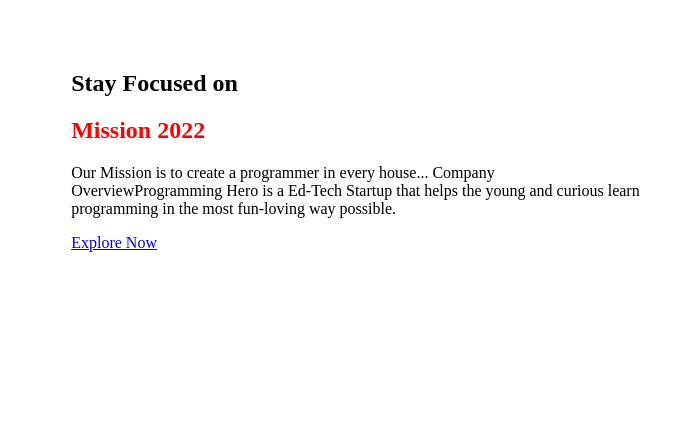
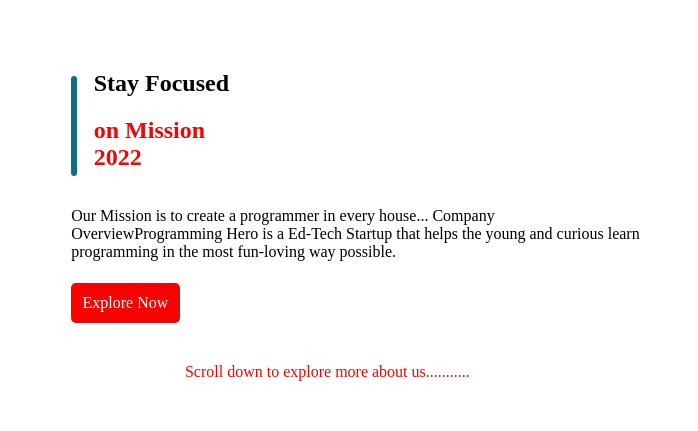
Before and after one commit to Afnan-9990/Mission1-2022, a plain HTML site: page index.html in a window 1280 px wide. Shown: the top 431 px of the page, 0-698 px from the left. Drawn offline with Linux system fonts and the light colour scheme; grey boxes are pictures that could not be loaded.

Commit message:
Mission 2022

```diff
--- a/index.html
+++ b/index.html
@@ -6,6 +6,9 @@
     <meta name="viewport" content="width=device-width, initial-scale=1.0">
     <title>Mission-2022</title>
     <link rel="shortcut icon" href="image/logo.png" type="image/x-icon">
+    <link rel="preconnect" href="https://fonts.googleapis.com">
+    <link rel="preconnect" href="https://fonts.gstatic.com" crossorigin>
+    <link href="https://fonts.googleapis.com/css2?family=Abril+Fatface&family=Zilla+Slab:wght@300&display=swap" rel="stylesheet">
     <link rel="stylesheet" href="style.css">
 </head>
 
@@ -15,10 +18,16 @@
     <section class="flexible-container">
        <!-----div-1----->
         <div class="half-width">
-            <h1>Stay Focused on</h1>
-            <h1><span class="text-color">Mission 2022</span></h1>
-            <p>Our Mission is to create a programmer in every house... Company OverviewProgramming Hero is a Ed-Tech Startup that helps the young and curious learn programming in the most fun-loving way possible.</p>
-            <a href="https://www.programming-hero.com/">Explore Now </a>
+            <div id="heading-design">
+                <div class="vrttical-line"></div>
+                <div>
+                    <h1 class="heading-text">Stay Focused</h1>
+                    <h1 class="heading-text"><span class="text-color"> on Mission 2022</span></h1>
+                </div>
+            </div>
+                <p>Our Mission is to create a programmer in every house... Company OverviewProgramming Hero is a Ed-Tech Startup that helps the young and curious learn programming in the most fun-loving way possible.</p><br>
+                <a class="link-button" href="https://www.programming-hero.com/">Explore Now </a><br>
+                <p class="extra-text">Scroll down to explore more about us...........</p>
         </div>
          <!-----div-1 end----->
 
@@ -77,8 +86,8 @@
           <div class="half-width">
             <h2>Know Your</h2>
             <h2>Global Comunity</h2>
-            <p>Our Mission is to create a programmer in every house... Company OverviewProgramming Hero is a Ed-Tech Startup that helps the young and curious learn programming in the most fun-loving way possible.</p>
-            <a href="https://www.programming-hero.com/">Explore Now </a>
+            <p>Our Mission is to create a programmer in every house... Company OverviewProgramming Hero is a Ed-Tech Startup that helps the young and curious learn programming in the most fun-loving way possible.</p><br>
+            <a class="link-button" href="https://www.programming-hero.com/blog/this-is-what-makes-you-a-good-programmer.html">Read The Documentation </a>
           </div>
          <!-----div-2 end----->
      </section>
@@ -90,8 +99,8 @@
          <div class="half-width">
              <h2>Develop </h2>
              <h2>Without Limits</h2>
-             <p>Our Mission is to create a programmer in every house... Company OverviewProgramming Hero is a Ed-Tech Startup that helps the young and curious learn programming in the most fun-loving way possible.</p>
-             <a href="https://www.programming-hero.com/">Explore Now </a>
+             <p>Our Mission is to create a programmer in every house... Company OverviewProgramming Hero is a Ed-Tech Startup that helps the young and curious learn programming in the most fun-loving way possible.</p> <br>
+             <a class="link-button" href="https://www.programming-hero.com/blog/this-is-what-makes-you-a-good-programmer.html">Read The Documentation </a>
          </div>
           <!-----div-1 end----->
 
--- a/style.css
+++ b/style.css
@@ -1,4 +1,11 @@
+body{
+    font-family: 'Abril Fatface', cursive;
+    font-family: 'Zilla Slab', serif;
+}
 
+.heading-text{
+    margin-left: 10%;
+}
 
 .text-color{
     color: rgb(248, 2, 2);
@@ -15,6 +22,36 @@
 }
 .img-size{
     width: 70%;
+}
+
+.vrttical-line{
+    border-left: 6px solid rgb(13, 114, 128);
+    height:100px;
+    margin-top:26px;
+    border-radius: 10px;
+}
+
+#heading-design{
+    display: flex;
+}
+
+.link-button{
+    background-color:rgb(248, 2, 2);
+    border:none;
+    color:white;
+    border-radius:5px;
+    width: 50%;
+    height: 40%;
+    margin-top:50px;
+    padding: 2%;
+    text-decoration: none;
+
+}
+
+.extra-text{
+    margin-top:50px;
+    color:rgb(248, 2, 2);
+    margin-left: 20%;
 }
 
 .card-img{
```
